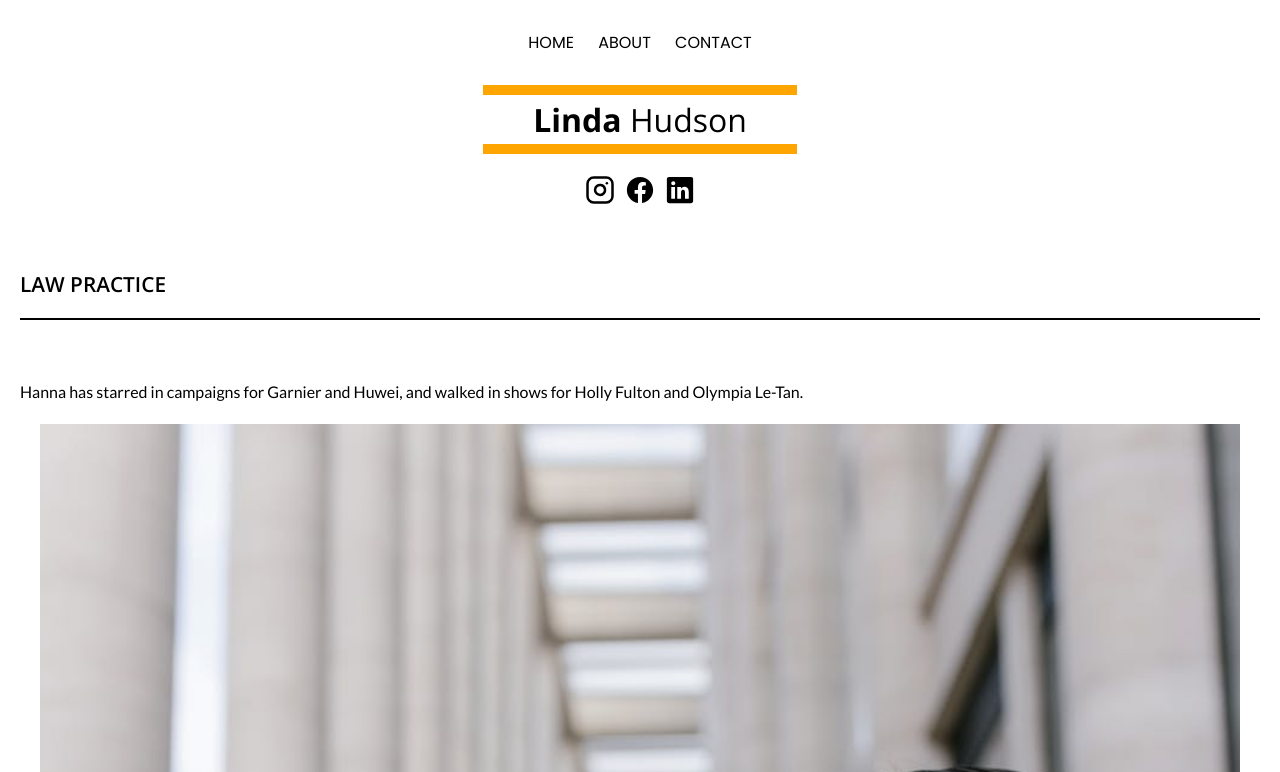
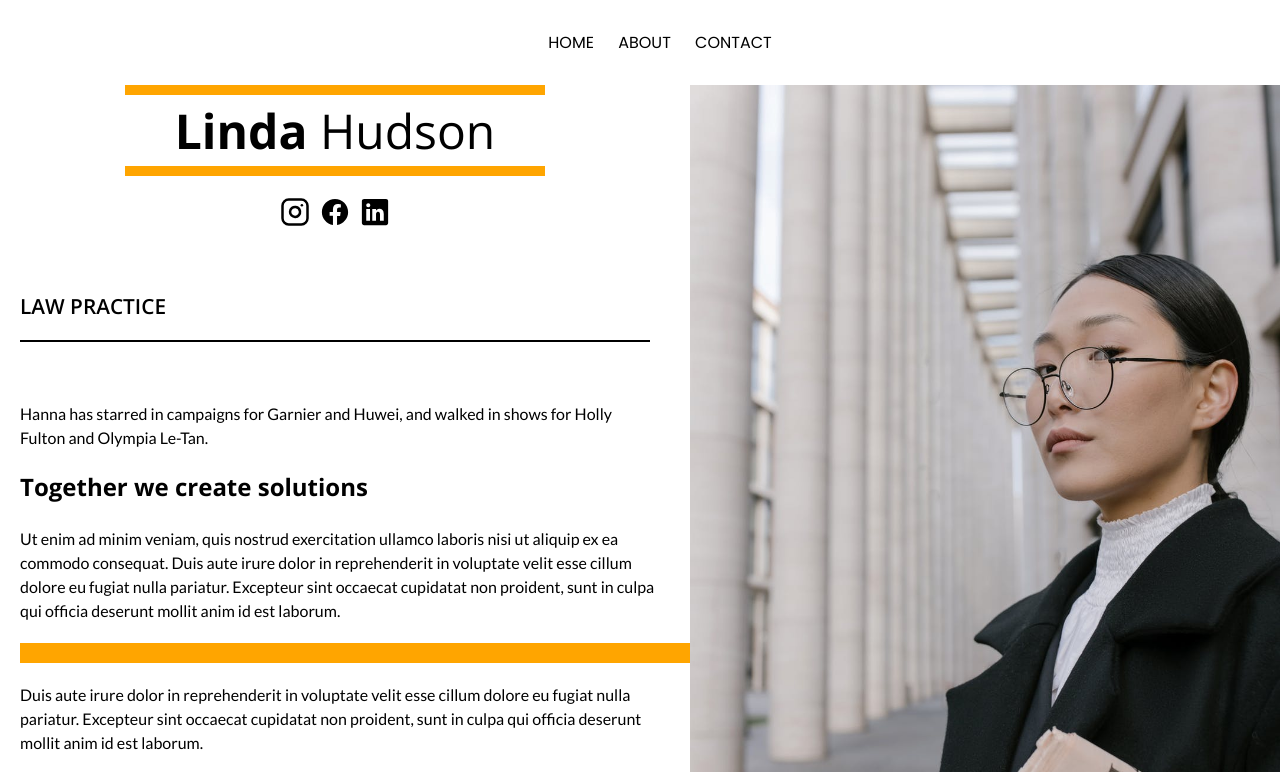
Before and after one commit to gus0117/lawyer-portfolio-1, a plain HTML site: page index.html in a window 1280 px wide. Shown: the top 772 px of the page. Drawn offline with nearby package versions, Linux system fonts and the light colour scheme.

Commit message:
Agregando estilo responsivo

```diff
--- a/css/style.css
+++ b/css/style.css
@@ -163,7 +163,7 @@ html {
 }
 
 .contact-img img {
-    width: 80%;
+    max-width: 300px;
     border-radius: 50%;
 }
 
@@ -210,6 +210,7 @@ html {
 
 .form {
     padding-bottom: 50px;
+    width: 400px;
 }
 
 .btn {
@@ -219,3 +220,31 @@ html {
     font-weight: 400;
     border-style: none;
 }
+
+@media only screen and (min-width: 715px) {
+    .left-side {
+        float: left;
+        width: 50%;
+        padding-right: 10px;
+    }
+
+    .right-side {
+        float: right;
+        width: 50%;
+        padding-left: 10px;
+    }
+
+    .container {
+        width: 100%;
+    }
+
+    .photo {
+        padding-top: 0;
+        margin-top: 0;
+    }
+
+    .name {
+        font-size: 3rem;
+        text-align: left;
+    }
+}
--- a/index.html
+++ b/index.html
@@ -19,6 +19,7 @@
     </header>
 
     <main id="home" class="container">
+        <div class="left-side">
             <div class="name-block">
                 <p class="name">
                     <b>Linda</b> Hudson
@@ -61,9 +62,11 @@
             <div class="description-1">
                 <p>Hanna has starred in campaigns for Garnier and Huwei, and walked in shows for Holly Fulton and Olympia Le-Tan.</p>
             </div>
-
+        </div>
+        <div class="right-side">
             <div class="photo">
                 <img src="./assets/photo.jpeg" alt="" srcset="">
+            </div>
         </div>
     </main>
 
```
Lines whose indentation alone changed are shown as unchanged.
